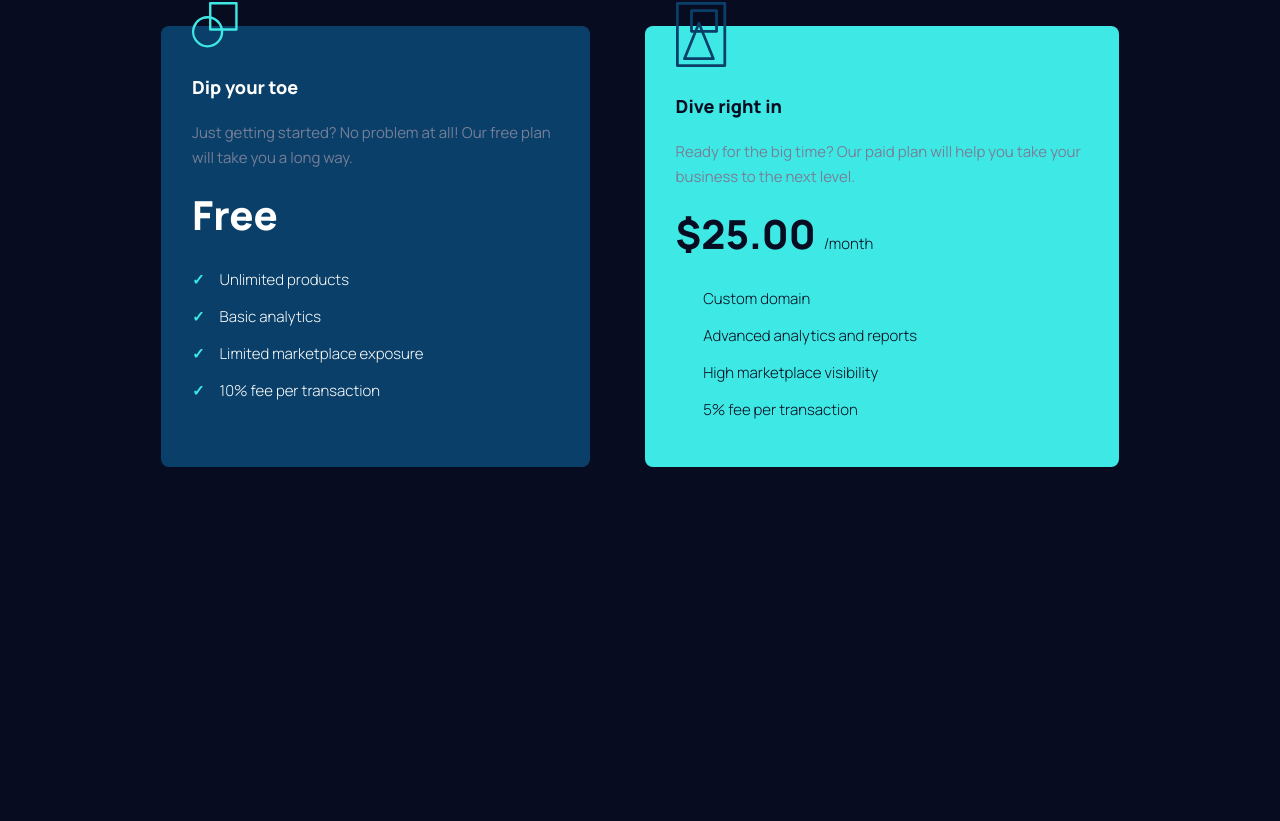
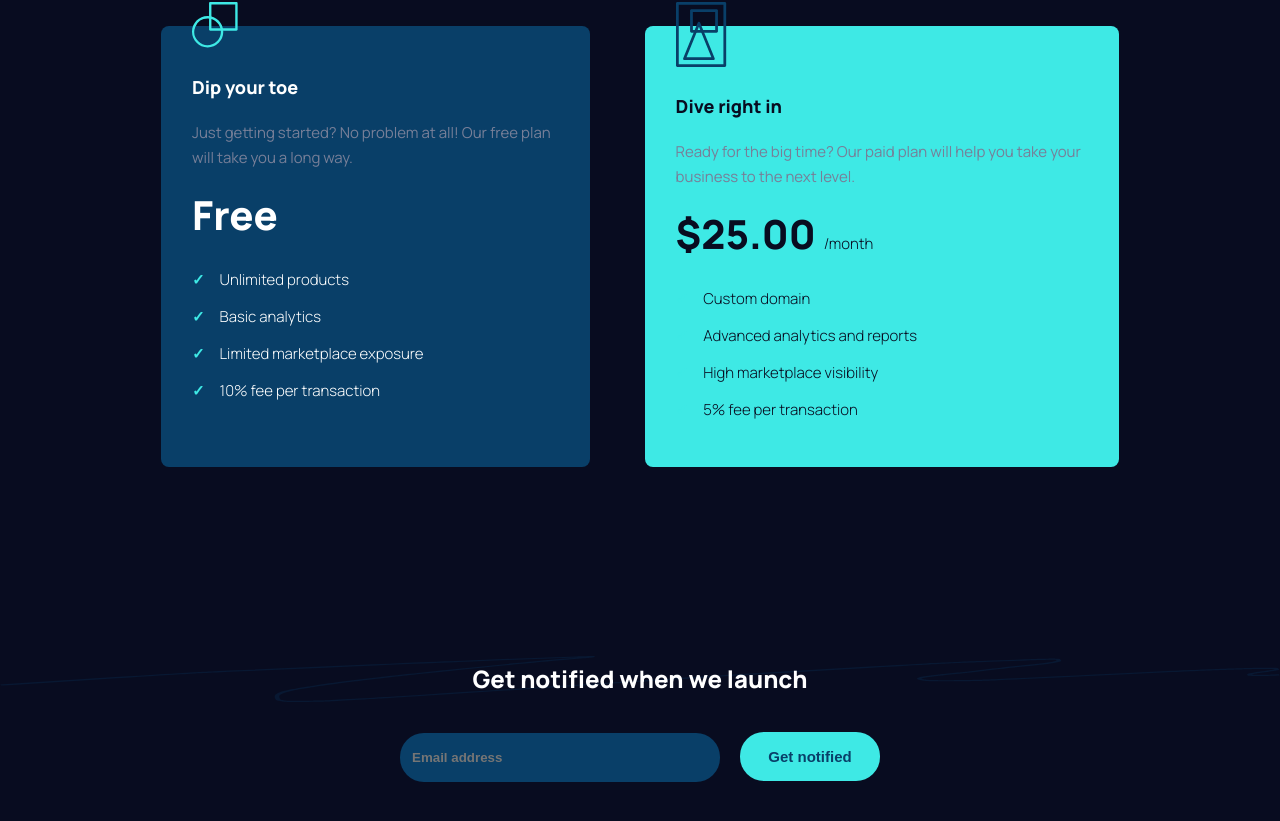
Before and after one commit to ChamuMutezva/maker-pre-launch-landing-page, a React (Create React App) app: page / in a window 1280 px wide. Shown: the part 1415-2236 px from the top of the page. Before the commit the page ends 1946 px from the top, so only its background shows below. Built offline with nearby package versions, Linux system fonts and the light colour scheme.

Commit message:
feat: footer and form section layout styling

```diff
--- a/src/App.js
+++ b/src/App.js
@@ -1,12 +1,14 @@
 import './styles/style.css';
 import Header from './header/Header'
 import Main from './main/Main'
+import Footer from './footer/footer'
 
 function App() {
   return (
     <div className="App">
       <Header />
       <Main />
+      <Footer />
     </div>
   );
 }
--- /dev/null
+++ b/src/footer/footer.js
@@ -0,0 +1,18 @@
+const Footer = () => {
+    return (
+        <footer>
+            <div className="footer__heading">
+                <h4 className="footer__title"> Get notified when we launch</h4>
+            </div>
+
+            <form>
+                <label htmlFor="emailAddress">
+                    <input type="email" className="email__address" id="emailAddress" placeholder="Email address" />
+                </label>
+                <button className="submitbtn" type="submit">Get notified</button>
+            </form>
+
+        </footer>
+    )
+}
+export default Footer
--- a/src/styles/_variables.scss
+++ b/src/styles/_variables.scss
@@ -5,3 +5,4 @@ $txbg-color: #3EE9E5;
 $tx-grey: #777f98;
 $section-heading: 1.125rem;
 $small-font: 0.9375rem;
+$txbgsec-color: #093f68;
--- a/src/styles/style.css
+++ b/src/styles/style.css
@@ -275,6 +275,69 @@ section {
   font-weight: 800;
 }
 
+/* ----------------------------------
+        FOOTER SECTION
+        --------------------------*/
+form {
+  margin-top: 20px;
+}
+
+footer {
+  margin-bottom: 100px;
+}
+
+.footer__heading {
+  background-image: url("../assets/bg-footer-squiggle.svg");
+  background-repeat: no-repeat;
+  background-size: 100% 100%;
+  margin-top: 125px;
+}
+
+.footer__title {
+  padding: 6px;
+  font-size: 1.5rem;
+  font-weight: 800;
+  margin: auto;
+  text-align: center;
+  line-height: 34px;
+  width: 65%;
+}
+
+label {
+  background-color: inherit;
+}
+
+label,
+.submitbtn {
+  width: 87.2%;
+  max-width: 327px;
+  display: block;
+  margin: auto;
+  border-radius: 24px;
+  border: transparent;
+  overflow: hidden;
+}
+
+.submitbtn {
+  font-size: 0.9375rem;
+  line-height: 25px;
+  font-weight: 800;
+  padding: 12px;
+  color: #093f68;
+  background-color: #3EE9E5;
+  margin-top: 24px;
+}
+
+.email__address {
+  width: 100%;
+  padding: 12px;
+  background-color: #093f68;
+  border: none;
+  line-height: 25px;
+  font-weight: 800;
+  color: white;
+}
+
 @media screen and (min-width: 768px) {
   .hero {
     -ms-grid-columns: 1fr 3fr 1fr;
@@ -387,6 +450,33 @@ section {
   .pricing__title {
     margin-top: -24px;
   }
+  /* ---------------------------------
+    FOOTER
+    ----------------------------------*/
+  form {
+    display: -webkit-box;
+    display: -ms-flexbox;
+    display: flex;
+    -webkit-box-orient: horizontal;
+    -webkit-box-direction: normal;
+        -ms-flex-direction: row;
+            flex-direction: row;
+    -webkit-box-pack: center;
+        -ms-flex-pack: center;
+            justify-content: center;
+    -webkit-box-align: baseline;
+        -ms-flex-align: baseline;
+            align-items: baseline;
+  }
+  label {
+    max-width: 320px;
+  }
+  .submitbtn {
+    max-width: 140px;
+  }
+  label, .submitbtn {
+    margin: 10px;
+  }
 }
 
 @media screen and (min-width: 1180px) {
@@ -409,7 +499,7 @@ section {
     margin-left: -58px;
   }
   .right__panel .hero__img {
-    margin-left: -58px;
+    margin-left: 0px;
   }
   .hero__text__title {
     padding: 30px 140px 10px;
--- a/src/styles/style.scss
+++ b/src/styles/style.scss
@@ -143,6 +143,7 @@ section {
     flex-wrap: wrap;
     gap: 55px;
 }
+
 .card {
     border: 1px solid transparent;
     position: relative;
@@ -150,12 +151,14 @@ section {
     padding-right: 30px;
     padding-bottom: 21px;
     border-radius: 8px;
-    background-color: #093f68;
+    background-color: $txbgsec-color;
 }
+
 .limebg {
     background-color: $txbg-color;
     color: $bg-main-color;
 }
+
 .cards__img {
     position: relative;
     bottom: 25px;
@@ -167,23 +170,28 @@ section {
     line-height: 25px;
     margin-bottom: 20px;
 }
+
 .cards__info__description {
     @include parastyles;
     text-align: left;
 }
+
 .products {
     margin-top: 25px;
 }
+
 .products__title {
     font-size: 2.5rem;
     font-weight: 800;
     margin-bottom: 32px;
+
     //color: $bg-main-color;
     span {
         font-size: .9375rem;
         font-weight: 300;
     }
 }
+
 .products__list__item {
     font-size: $small-font;
     font-weight: 300;
@@ -191,10 +199,77 @@ section {
     margin-bottom: 12px;
     display: flex;
     gap: 15px;
+
     span {
         color: $txbg-color;
         font-weight: 800;
     }
+}
+
+/* ----------------------------------
+        FOOTER SECTION
+        --------------------------*/
+form {
+    margin-top: 20px;
+
+}
+
+footer {
+    margin-bottom: 100px;
+}
+
+.footer__heading {
+    background-image: url("../assets/bg-footer-squiggle.svg");
+    background-repeat: no-repeat;
+    background-size: 100% 100%;
+    margin-top: 125px;
+
+}
+
+.footer__title {
+    padding: 6px;
+    font-size: 1.5rem;
+    font-weight: 800;
+    margin: auto;
+    text-align: center;
+    line-height: 34px;
+    width: 65%;
+}
+
+label {
+    background-color: inherit;
+}
+
+label,
+.submitbtn {
+    width: 87.2%;
+    max-width: 327px;
+    display: block;
+    margin: auto;
+    border-radius: 24px;
+    border: transparent;
+    overflow: hidden;
+
+}
+
+.submitbtn {
+    font-size: 0.9375rem;
+    line-height: 25px;
+    font-weight: 800;
+    padding: 12px;
+    color: $txbgsec-color;
+    background-color: $txbg-color;
+    margin-top: 24px;
+}
+
+.email__address {
+    width: 100%;
+    padding: 12px;
+    background-color: $txbgsec-color;
+    border: none;
+    line-height: 25px;
+	font-weight: 800;
+	color: white;
 }
 
 @media screen and (min-width: 768px) {
@@ -236,6 +311,7 @@ section {
     .hero__text__title {
         padding: 30px 40px 10px;
     }
+
     .hero__text__main {
         text-align: center;
     }
@@ -243,9 +319,11 @@ section {
     .image__scroll {
         margin: 50px auto;
     }
+
     section {
         padding: 0 97px;
     }
+
     /* -----------------------------------------
                 FEATURE SECTION
         ---------------------------------------------------- */
@@ -288,18 +366,40 @@ section {
     .leftalign {
         align-self: flex-start;
     }
+
     /* ********************************************
                 CARDS SECTION
     *********************************************** */
     .card {
         padding-bottom: 32px;
     }
+
     .cards {
         padding: 64px;
         margin-top: 15px;
     }
+
     .pricing__title {
         margin-top: -24px;
+    }
+
+    /* ---------------------------------
+    FOOTER
+    ----------------------------------*/
+    form {
+        display: flex;
+        flex-direction: row;
+        justify-content: center;
+        align-items: baseline;
+    }
+    label {
+        max-width: 320px;
+    }
+     .submitbtn {
+         max-width: 140px;
+     }
+     label, .submitbtn {
+        margin: 10px;
     }
 }
 
@@ -326,7 +426,7 @@ section {
     }
 
     .right__panel .hero__img {
-        margin-left: -58px;
+        margin-left: 0px;
     }
 
     .hero__text__title {
@@ -361,6 +461,7 @@ section {
         align-self: baseline;
         margin-bottom: 30px;
     }
+
     /* -----------------------------------------
                 CARDS SECTION
         ---------------------------------------------------- */
```
Also changed, not shown: src/starter.html (deleted, +0 -28 lines), 1 other file (tests, documents, lock files or other folders). Lines whose indentation alone changed are shown as unchanged.
